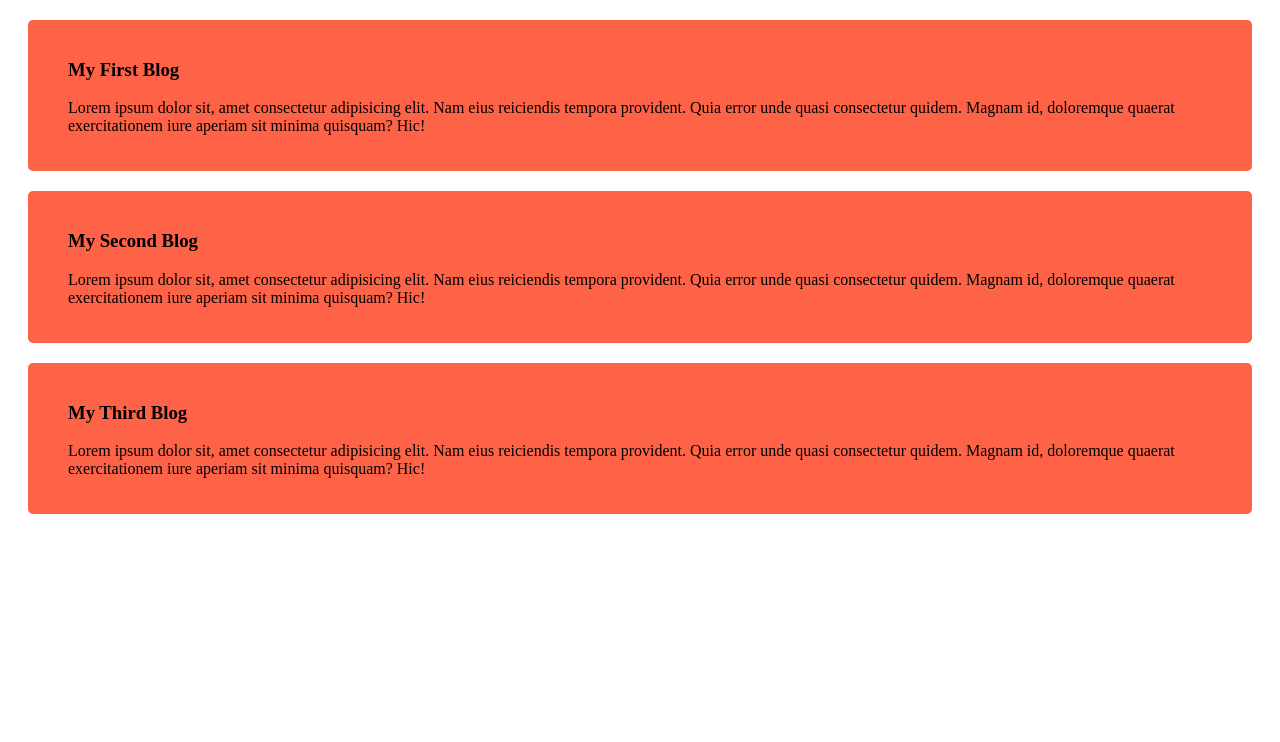
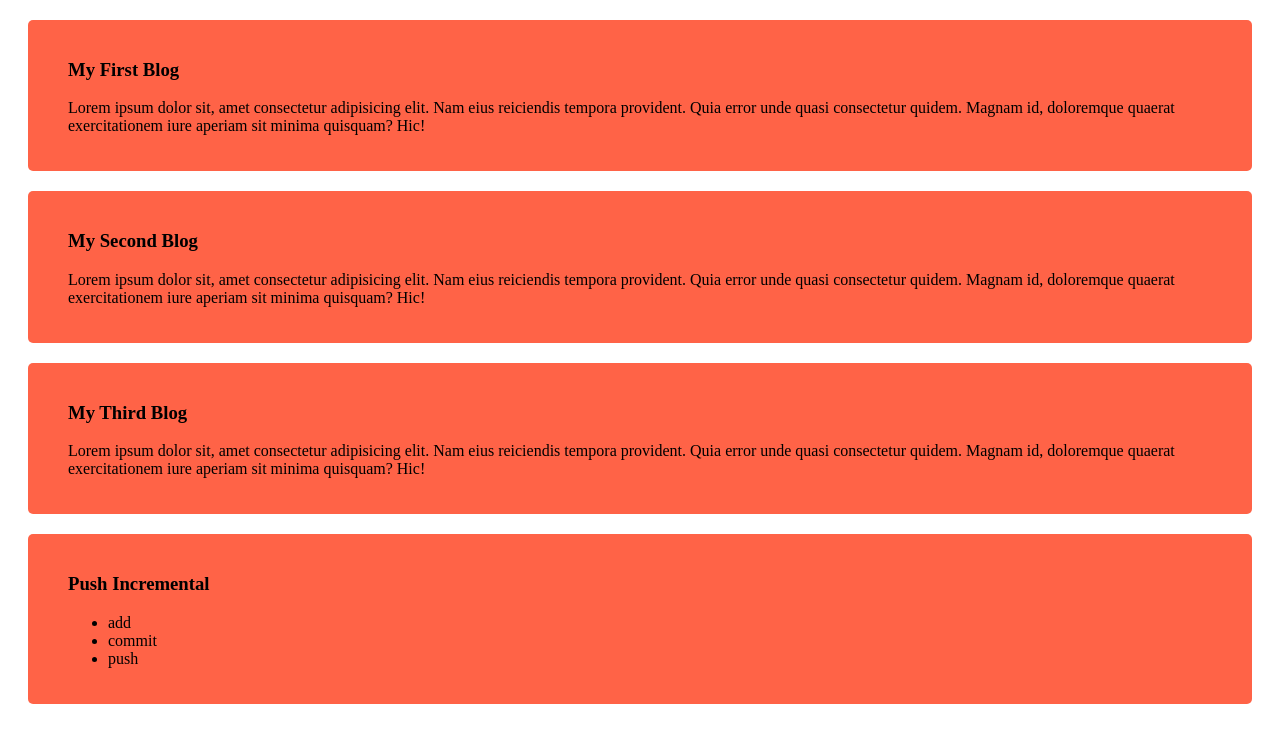
Before and after one commit to programmer-mugdho/testing-github, a plain HTML site: page index.html in a window 1280 px wide. Drawn offline with Linux system fonts and the light colour scheme.

Commit message:
List added

```diff
--- a/index.html
+++ b/index.html
@@ -19,5 +19,13 @@
         <h3>My Third Blog</h3>
         <p>Lorem ipsum dolor sit, amet consectetur adipisicing elit. Nam eius reiciendis tempora provident. Quia error unde quasi consectetur quidem. Magnam id, doloremque quaerat exercitationem iure aperiam sit minima quisquam? Hic!</p>
     </div>
+    <div class="blog">
+        <h3>Push Incremental</h3>
+        <ul>
+            <li>add</li>
+            <li>commit</li>
+            <li>push</li>
+        </ul>
+    </div>
 </body>
 </html>
```
